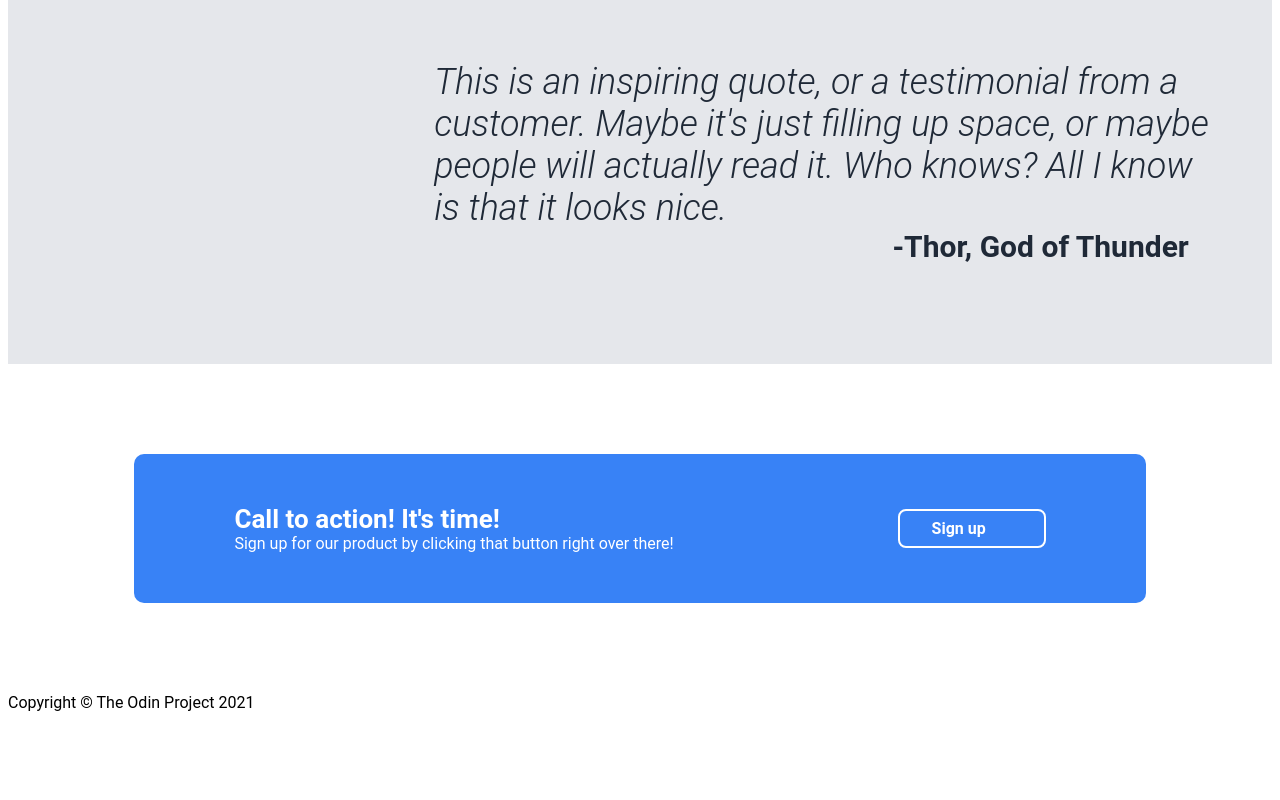
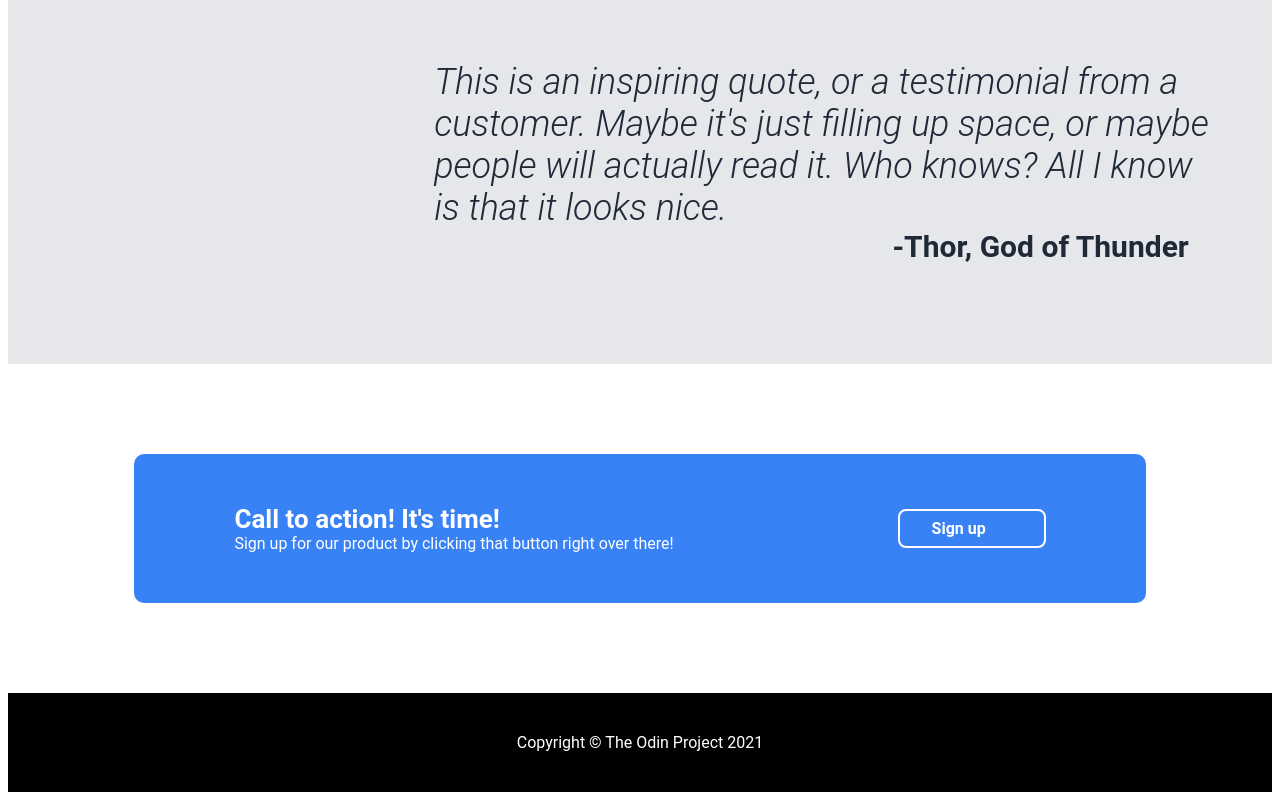
Before and after one commit to Abhinav-Raj-Singh/Landing-Page, a plain HTML site: page index.html in a window 1280 px wide. Shown: the part 939-1739 px from the top of the page. Before the commit the page ends 1659 px from the top, so only its background shows below. Drawn offline with Linux system fonts and the light colour scheme.

Commit message:
Style footer

```diff
--- a/css/style.css
+++ b/css/style.css
@@ -230,3 +230,10 @@ ul{
     font-weight: 700;
     width: 80px;
 }
+
+.footer{
+    background-color: black;
+    color: white;
+    text-align: center;
+    padding:  40px ;
+}
```
